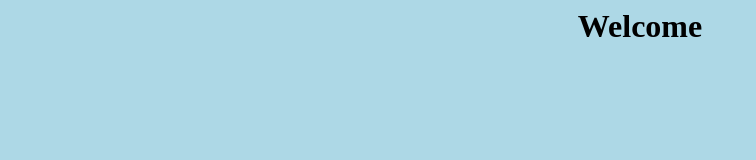
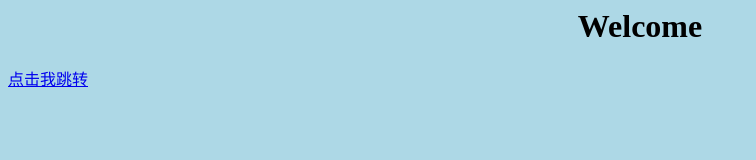
Before and after one commit to lxy1218/friends_english_study, a plain HTML site: page index.html in a window 1280 px wide. Shown: the whole page, without its empty margins (0-756 px from the left). Drawn offline with Linux system fonts and the light colour scheme.

Commit message:
Update index.html

```diff
--- a/index.html
+++ b/index.html
@@ -5,6 +5,6 @@
 </head>
   <body style="background-color: lightblue;">
   <h1 style="text-align:center;">Welcome</h1>
-   <a href="pages/first_page.html">
+   <a href="pages/first_page.html">点击我跳转</a>
   </body>
 </html>
```
